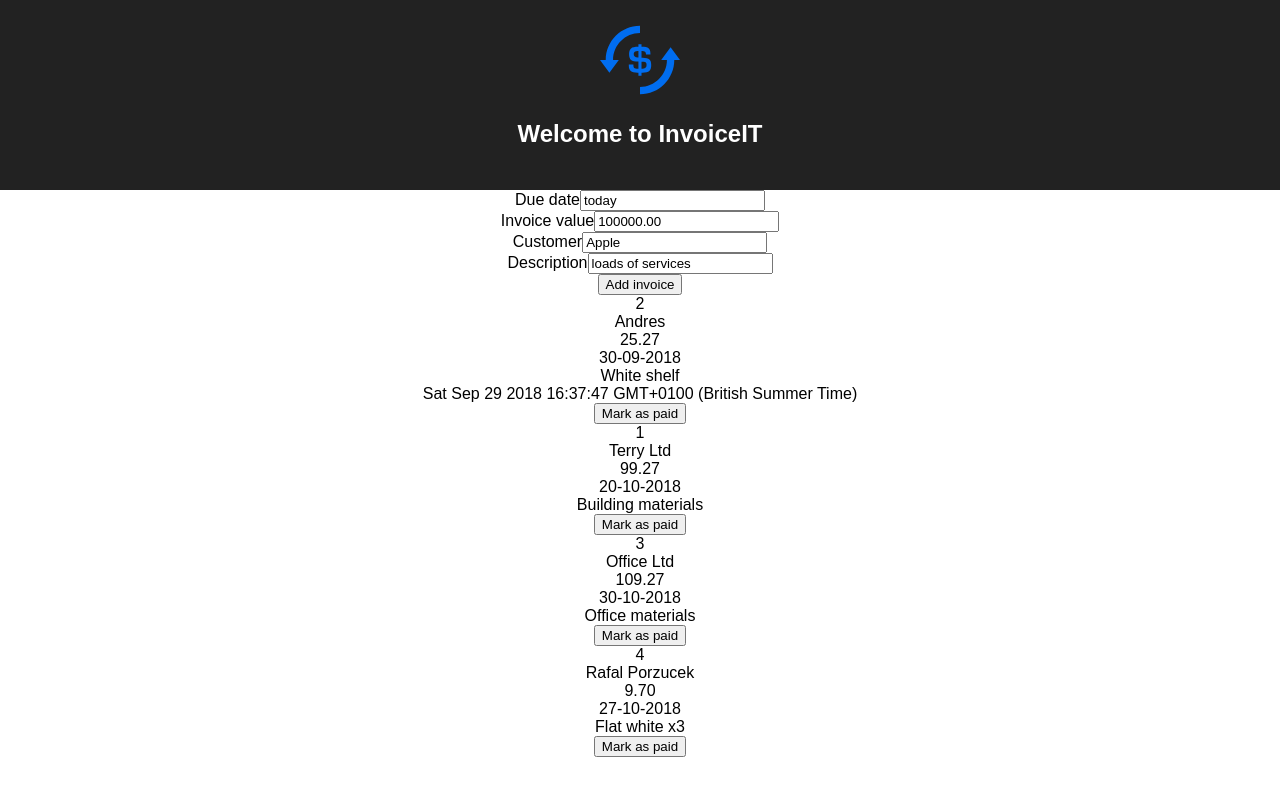
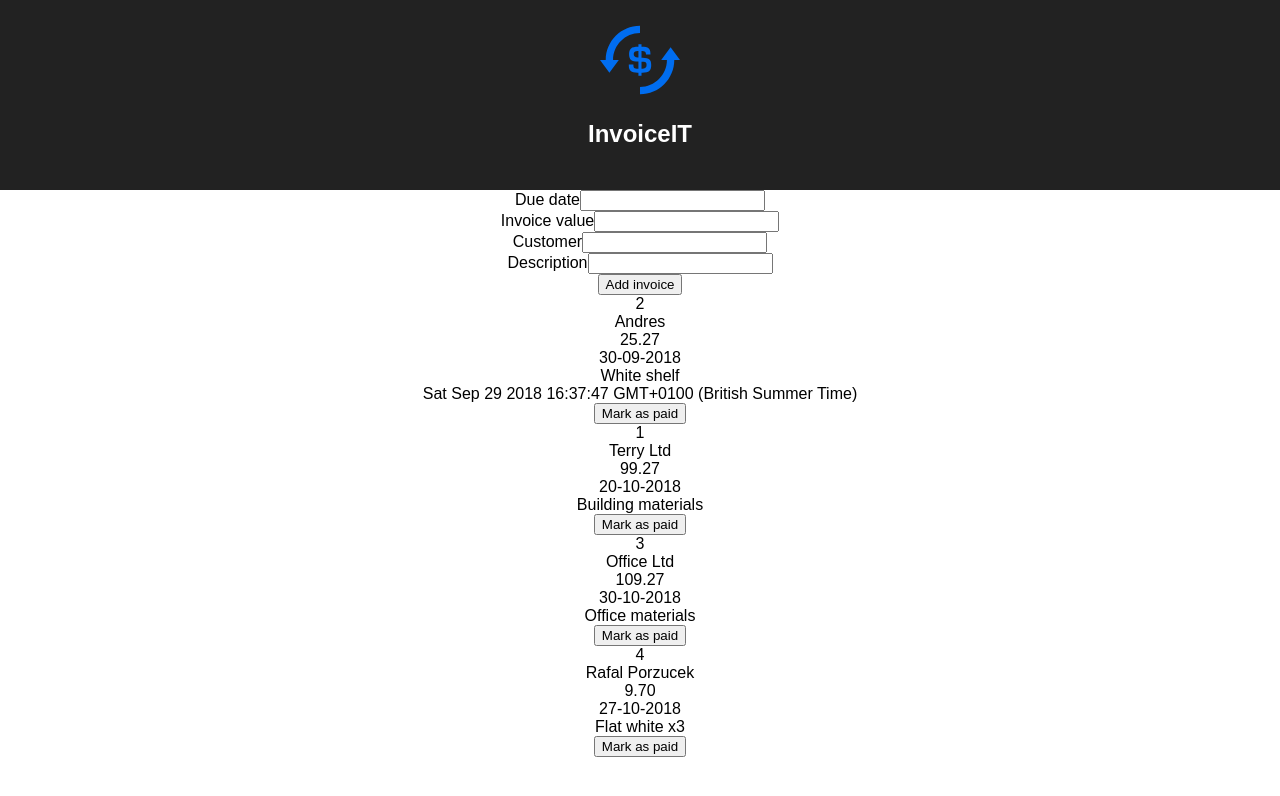
Before and after one commit to Cantem/invoice-tracker, a React (Create React App) app: page / in a window 1280 px wide. Shown: the top 796 px of the page. Built offline with nearby package versions, Linux system fonts and the light colour scheme.

Commit message:
Amended initial state

```diff
--- a/src/App.js
+++ b/src/App.js
@@ -62,7 +62,7 @@ class App extends Component {
       <div className="App">
         <header className="App-header">
           <img src={logo} className="App-logo" alt="logo" />
-          <h1 className="App-title">Welcome to InvoiceIT</h1>
+          <h1 className="App-title">InvoiceIT</h1>
         </header>
         <Form
           initialState={this.props.initialState}
--- a/src/index.js
+++ b/src/index.js
@@ -6,10 +6,10 @@ import App from "./App";
 import { mockCustomerData } from "./mockData";
 
 const initialState = {
-  dueDate: "today",
-  invoiceValue: "100000.00",
-  customer: "Apple",
-  description: "loads of services",
+  dueDate: "",
+  invoiceValue: "",
+  customer: "",
+  description: "",
   isPaid: ""
 };
 
```
